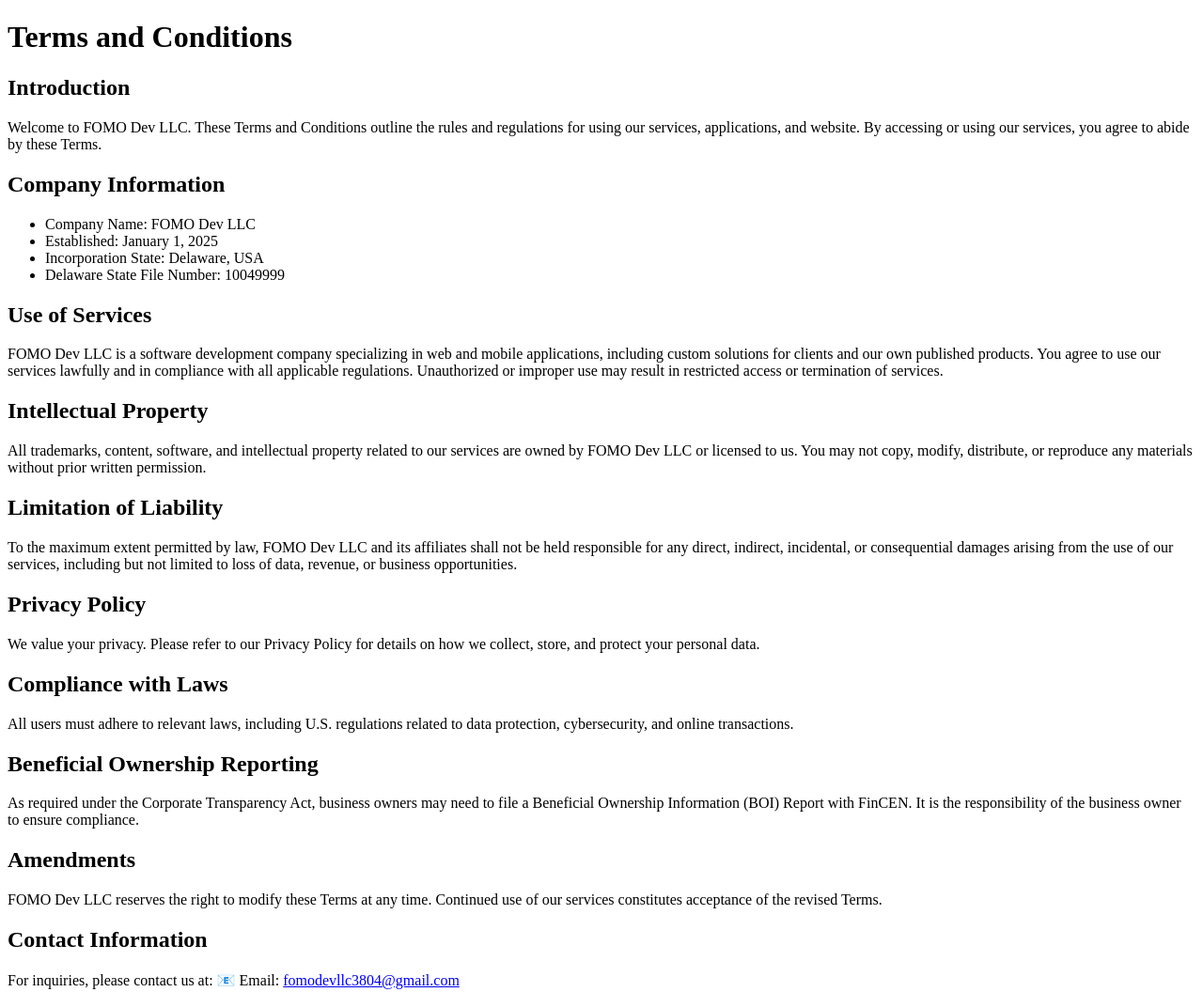
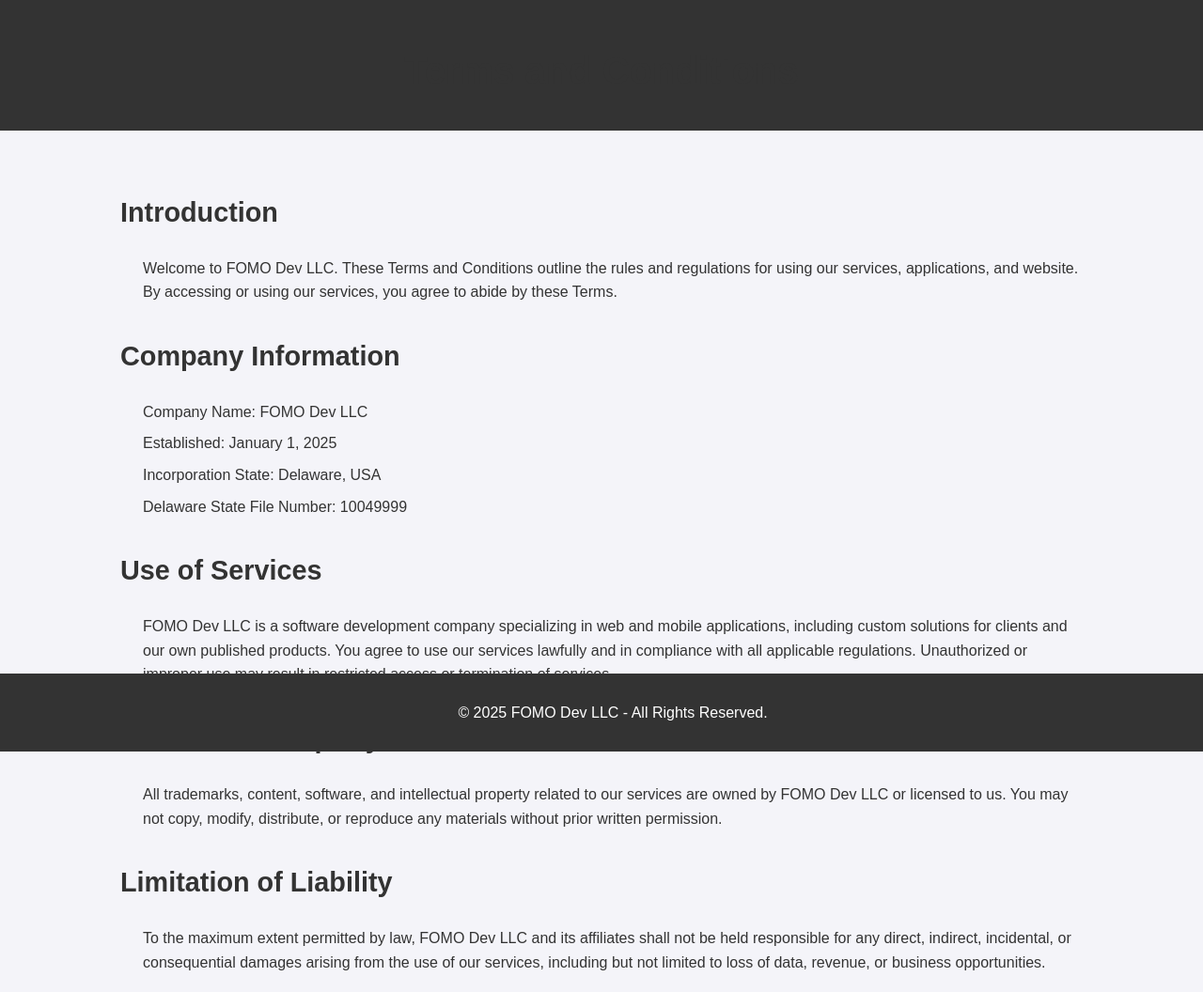
Before and after one commit to SamiUrRahman244409/FOMO-Dev-LLC, a plain HTML site: page index.html in a window 1280 px wide. Shown: the top 1056 px of the page at 94% size. Drawn offline with Linux system fonts and the light colour scheme.

Commit message:
Update index.html

```diff
--- a/index.html
+++ b/index.html
@@ -4,10 +4,88 @@
     <meta charset="UTF-8">
     <meta name="viewport" content="width=device-width, initial-scale=1.0">
     <title>Terms and Conditions - FOMO Dev LLC</title>
+    <style>
+        body {
+            font-family: Arial, sans-serif;
+            line-height: 1.6;
+            margin: 0;
+            padding: 0;
+            background-color: #f4f4f9;
+            color: #333;
+        }
+
+        header {
+            background-color: #333;
+            color: #fff;
+            text-align: center;
+            padding: 1em 0;
+        }
+
+        h1, h2 {
+            color: #333;
+        }
+
+        h1 {
+            font-size: 2.5rem;
+            margin-bottom: 1rem;
+        }
+
+        h2 {
+            font-size: 1.8rem;
+            margin-top: 2rem;
+        }
+
+        p, ul {
+            font-size: 1rem;
+            margin: 0.8rem 0;
+            padding-left: 1.5rem;
+        }
+
+        ul {
+            list-style-type: none;
+        }
+
+        li {
+            margin: 0.5rem 0;
+        }
+
+        a {
+            color: #007bff;
+            text-decoration: none;
+        }
+
+        a:hover {
+            text-decoration: underline;
+        }
+
+        .container {
+            width: 80%;
+            margin: 0 auto;
+            padding: 2rem 0;
+        }
+
+        footer {
+            background-color: #333;
+            color: #fff;
+            text-align: center;
+            padding: 1em 0;
+            position: fixed;
+            width: 100%;
+            bottom: 0;
+        }
+
+        .email-link {
+            color: #007bff;
+        }
+    </style>
 </head>
 <body>
+
+    <header>
         <h1>Terms and Conditions</h1>
+    </header>
 
+    <div class="container">
         <h2>Introduction</h2>
         <p>Welcome to FOMO Dev LLC. These Terms and Conditions outline the rules and regulations for using our services, applications, and website. By accessing or using our services, you agree to abide by these Terms.</p>
 
@@ -29,7 +107,7 @@
         <p>To the maximum extent permitted by law, FOMO Dev LLC and its affiliates shall not be held responsible for any direct, indirect, incidental, or consequential damages arising from the use of our services, including but not limited to loss of data, revenue, or business opportunities.</p>
 
         <h2>Privacy Policy</h2>
-    <p>We value your privacy. Please refer to our Privacy Policy for details on how we collect, store, and protect your personal data.</p>
+        <p>We value your privacy. Please refer to our <a href="#">Privacy Policy</a> for details on how we collect, store, and protect your personal data.</p>
 
         <h2>Compliance with Laws</h2>
         <p>All users must adhere to relevant laws, including U.S. regulations related to data protection, cybersecurity, and online transactions.</p>
@@ -41,6 +119,12 @@
         <p>FOMO Dev LLC reserves the right to modify these Terms at any time. Continued use of our services constitutes acceptance of the revised Terms.</p>
 
         <h2>Contact Information</h2>
-    <p>For inquiries, please contact us at: 📧 Email: <a href="mailto:fomodevllc3804@gmail.com">fomodevllc3804@gmail.com</a></p>
+        <p>For inquiries, please contact us at: 📧 Email: <a href="mailto:contact@fomodevllc.online" class="email-link">contact@fomodevllc.online</a></p>
+    </div>
+
+    <footer>
+        <p>&copy; 2025 FOMO Dev LLC - All Rights Reserved.</p>
+    </footer>
+
 </body>
 </html>
```
Lines whose indentation alone changed are shown as unchanged.
